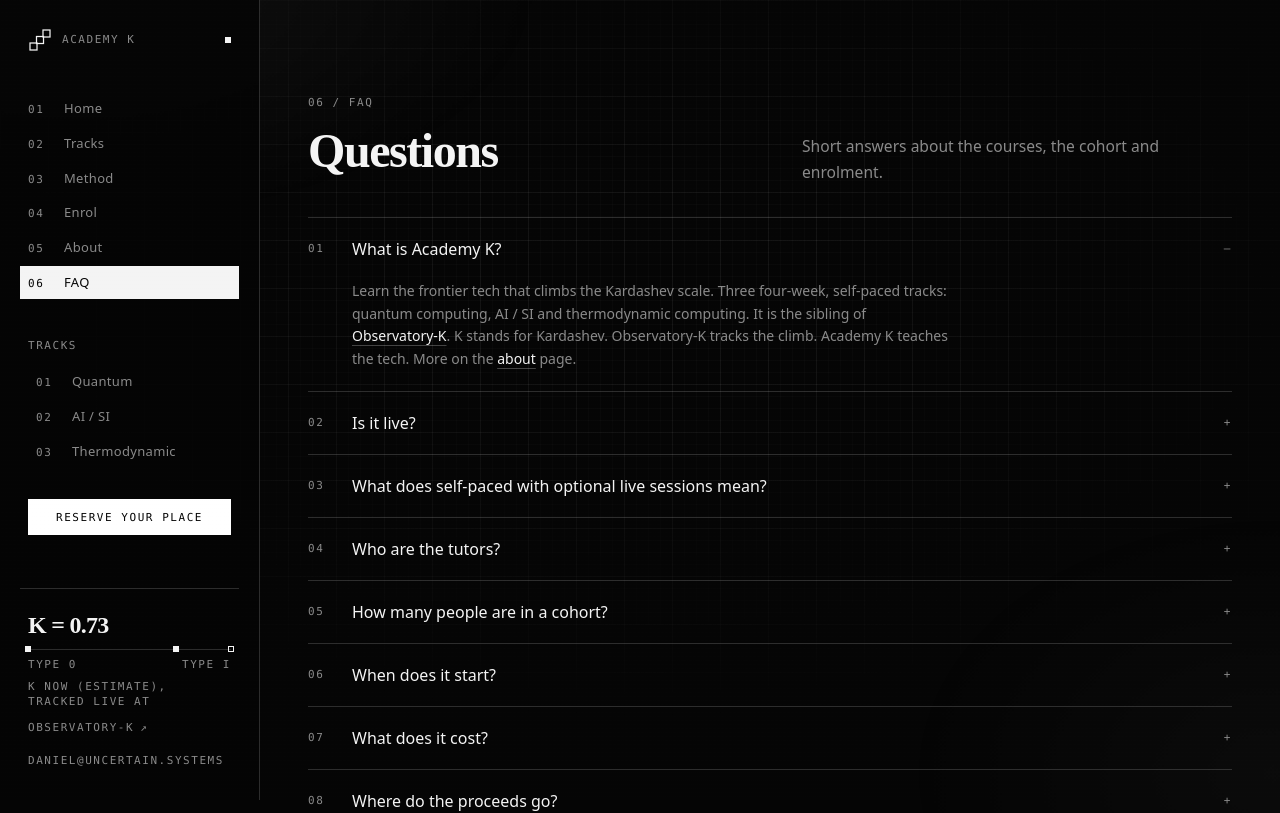
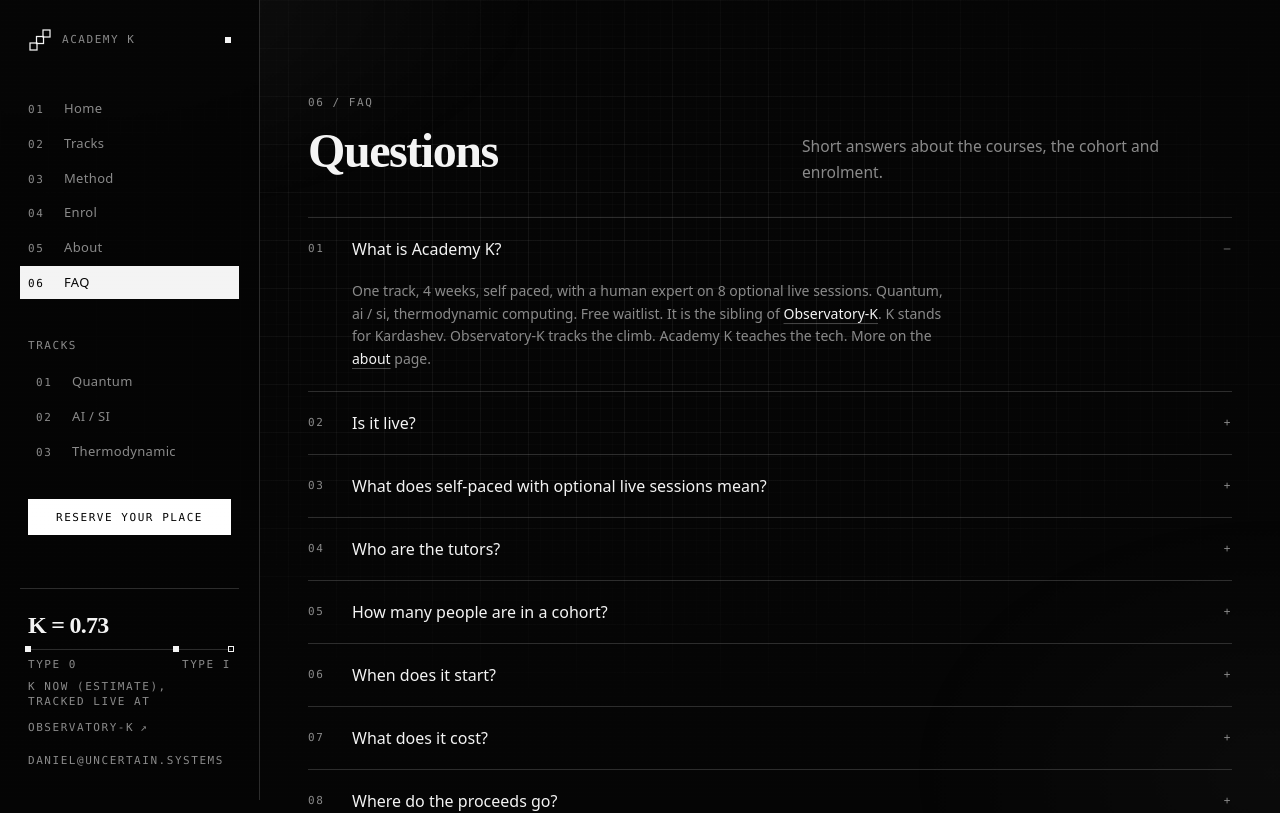
Before and after one commit to dncolomer/academyk, a Next.js app: page /faq in a window 1280 px wide. Shown: the top 813 px of the page. Built offline with nearby package versions, Linux system fonts and the light colour scheme; no server answers.

Commit message:
Neutral meta description and home share image for link previews

```diff
--- a/app/opengraph-image.tsx
+++ b/app/opengraph-image.tsx
@@ -1,14 +1,14 @@
 import { site } from "@/content/site";
 import { offerChips, ogContentType, ogImage, ogSize } from "@/lib/og";
 
-export const alt = "Learn the tech that powers the climb.";
+export const alt = "4 week paths into quantum, ai and thermodynamic computing.";
 export const size = ogSize;
 export const contentType = ogContentType;
 
 export default function OpenGraphImage() {
   return ogImage({
     label: "ACADEMY K · 01 / HOME",
-    title: "Learn the tech that powers the climb.",
+    title: "4 week paths into frontier tech.",
     subtitle: "Quantum computing, AI / SI and thermodynamic computing.",
     chips: offerChips,
   });
--- a/content/site.ts
+++ b/content/site.ts
@@ -2,7 +2,7 @@ export const site = {
   name: "Academy K",
   url: process.env.NEXT_PUBLIC_SITE_URL ?? "https://academy-k.com",
   description:
-    "Learn the frontier tech that climbs the Kardashev scale. Three four-week, self-paced tracks: quantum computing, AI / SI and thermodynamic computing.",
+    "One track, 4 weeks, self paced, with a human expert on 8 optional live sessions. Quantum, ai / si, thermodynamic computing. Free waitlist.",
   contact: "daniel@uncertain.systems",
   observatoryUrl: "https://observatoryk.vercel.app",
   platformUrl: "https://uncertain.systems",
```
